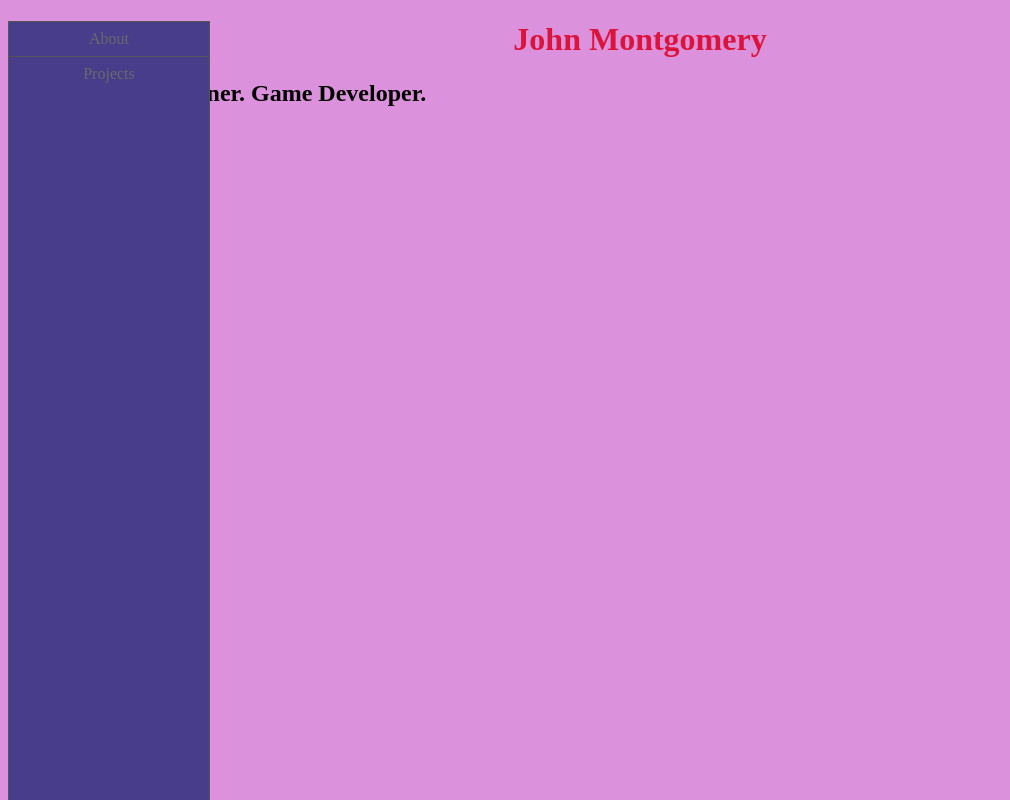
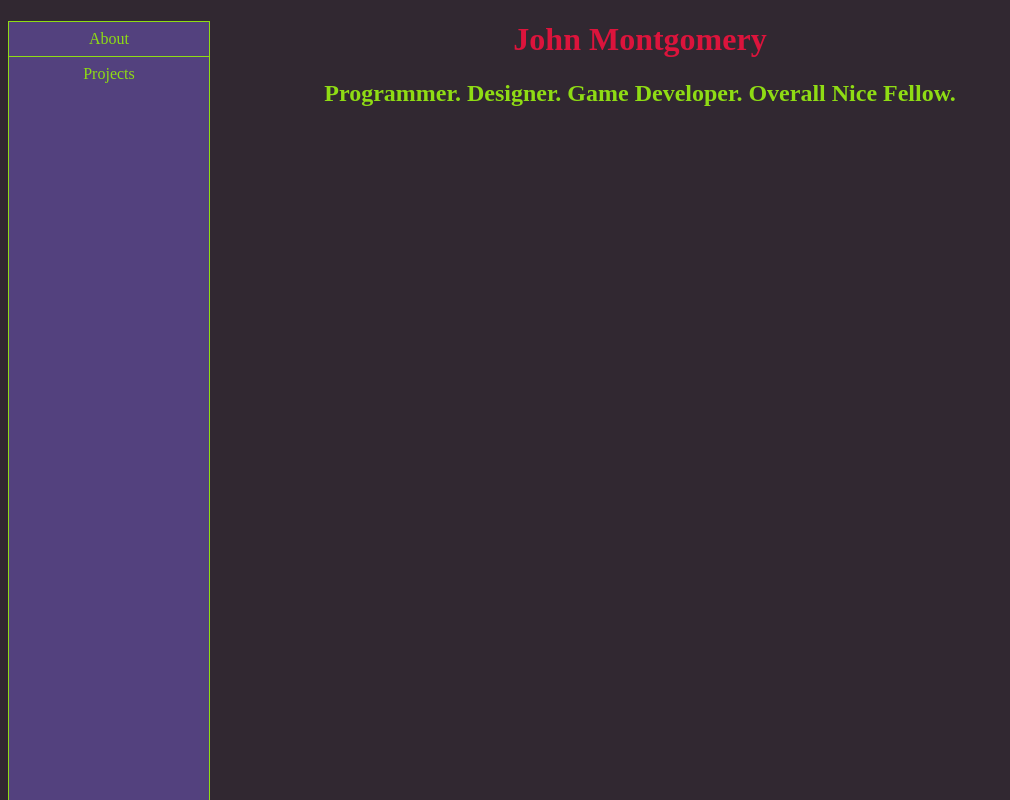
Before and after one commit to johnmontgomery1/johnmontgomery1.github.io, a plain HTML site: page index.html in a window 1280 px wide. Shown: the whole page, without its empty margins (0-1010 px from the left). Drawn offline with Linux system fonts and the light colour scheme.

Commit message:
Fixed CSS Naming Issue
Could not make any changes to CSS until the filename was changed.
Now called SS.css.
Link in index.html updated to suit.

```diff
--- a/CSS/Stylesheet1.css
+++ b/CSS/SS.css
@@ -1,6 +1,6 @@
 body
 {
-    background-color:rgb(219, 145, 219);
+    background-color:rgb(49, 40, 49);
 }
 
 h1
@@ -9,15 +9,21 @@ h1
     text-align: center;
 }
 
+h2
+{
+    color:rgb(143, 220, 20);
+    text-align: center;
+}
+
 /*Navbar*/
 ul
 {
     list-style-type: none; /*Removes bulletpoints from list.*/
     margin: 0;
-    padding: 0;
+    padding: 0px;
     width: 200px;
-    background-color: darkslateblue;
-    border: 1px solid #555;
+    background-color: rgb(83, 65, 126);
+    border: 1px solid rgb(143, 220, 20);
     height: 100%;
     position: fixed;
     overflow: auto;
@@ -26,14 +32,14 @@ ul
 li
 {
     text-align: center;
-    border-bottom: 1px solid #555;
+    border-bottom: 1px solid rgb(143, 220, 20);
 }
 
 li a
 {
     display: block; /*Allows entire area to be clickable like a button.*/
     /*width: 60px;*/
-    color:dimgray;
+    color:rgb(143, 220, 20);
     padding: 8px 16px;
     text-decoration: none;
 }
--- a/index.html
+++ b/index.html
@@ -1,7 +1,7 @@
 <!DOCTYPE html>
 <html>
     <head>
-        <link rel="stylesheet" href="CSS/Stylesheet1.css">
+        <link rel="stylesheet" href="CSS/SS.css">
         <title>
             Portfolio Website Homepage
         </title>
@@ -23,7 +23,7 @@
         </h1>
         <!--Subheading-->
         <h2>
-            Programmer. Designer. Game Developer.
+            Programmer. Designer. Game Developer. Overall Nice Fellow.
         </h2>
     </body>
 </html>
```
